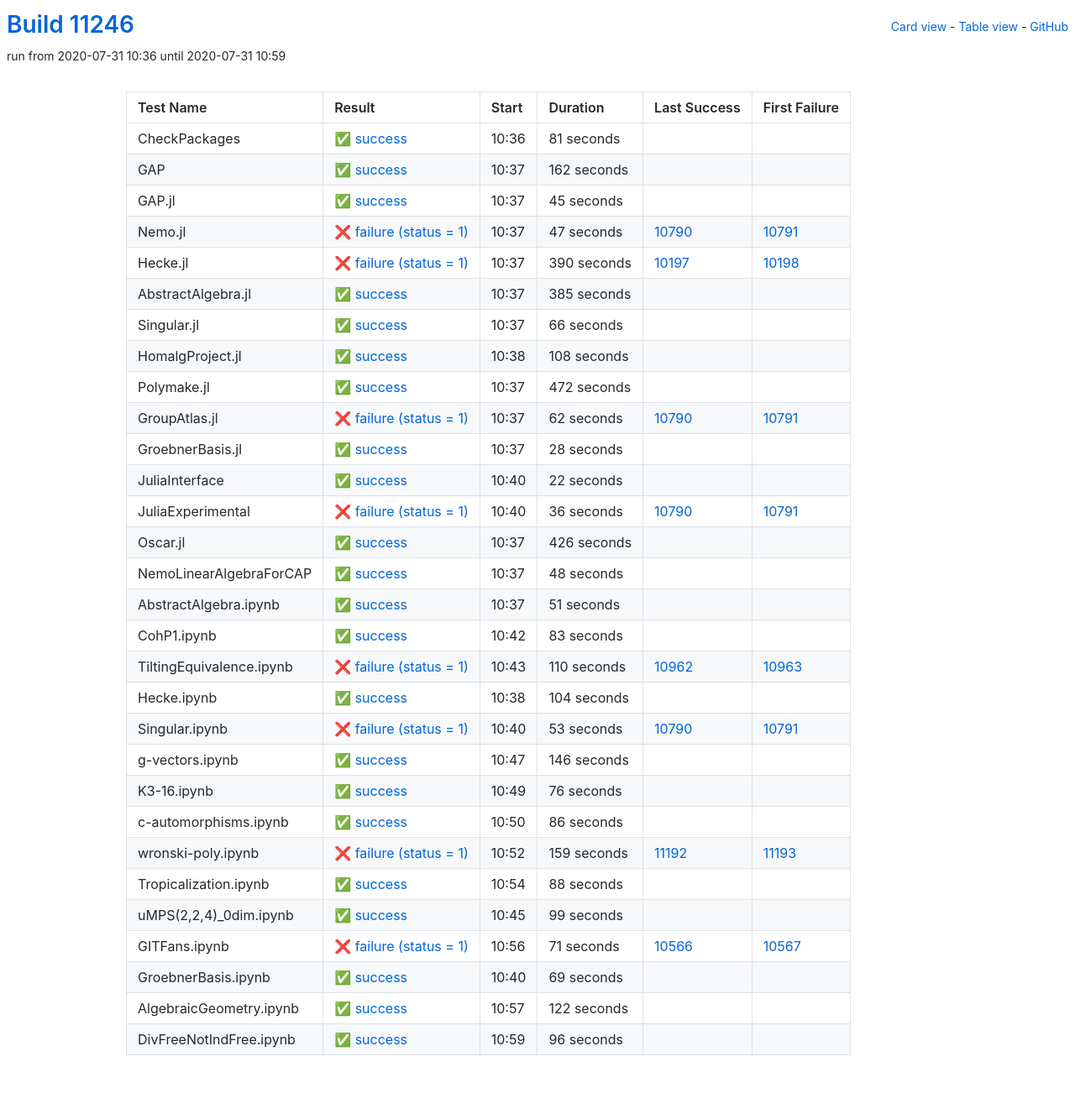
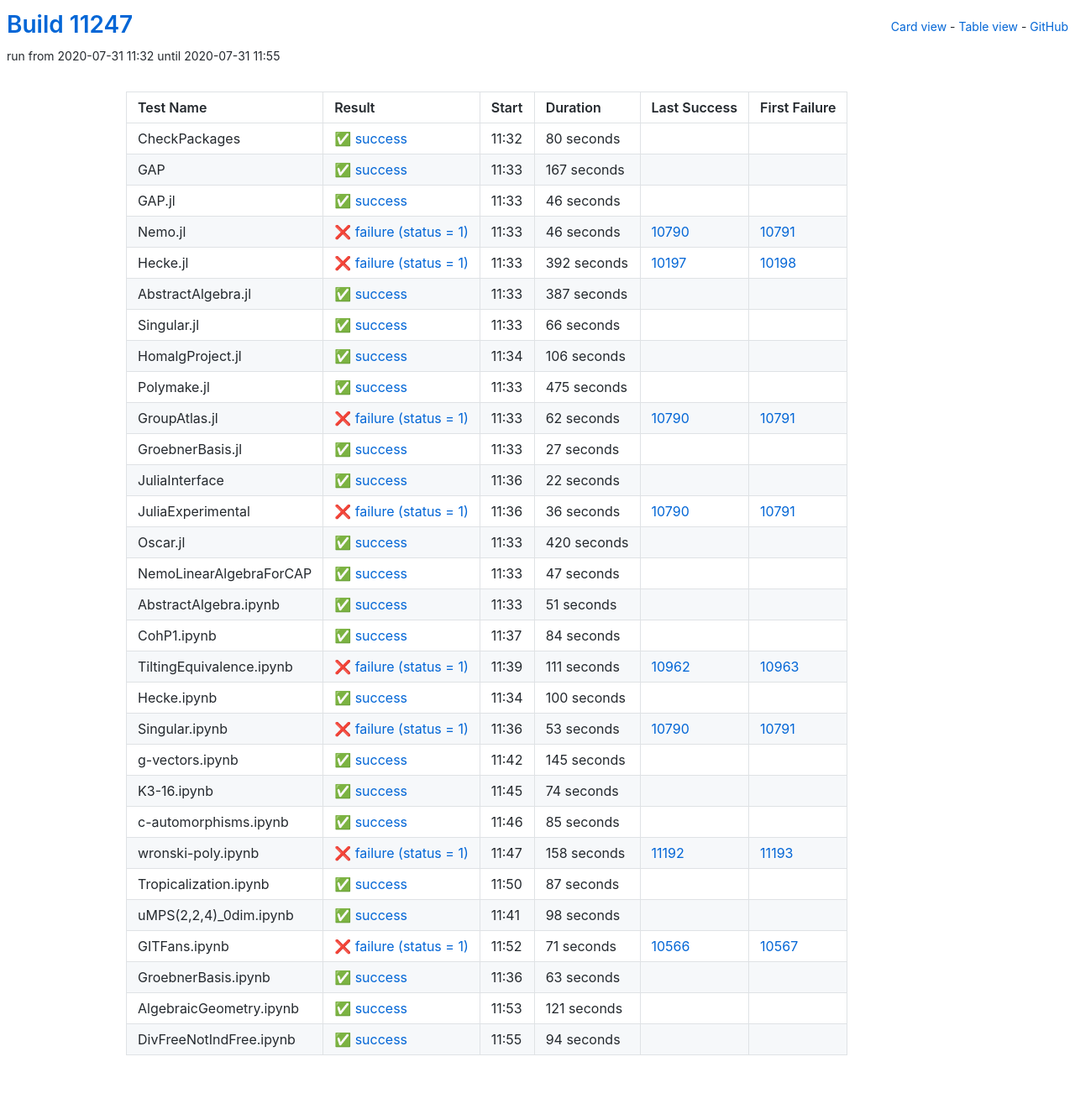
Before and after one commit to oscar-system/oscar-ci-status, a Jekyll site: the page built from table.html, in a window 1280 px wide. Shown: the whole page at 84% size. Built offline with Jekyll 4.4.1, drawn with Linux system fonts in a browser that asks for light colours.

Commit message:
Build #11247

```diff
--- a/_data/ci.yml
+++ b/_data/ci.yml
@@ -1,6 +1,6 @@
 ---
-build: 11246
-build_url: https://oscarci.mathematik.uni-kl.de/job/oscar/11246/
+build: 11247
+build_url: https://oscarci.mathematik.uni-kl.de/job/oscar/11247/
 job: oscar
 organization: oscar-system
 repo: oscar-ci-status
@@ -8,80 +8,80 @@
 tests:
 - name: CheckPackages
   id: checkpackages
-  log: https://oscarci.mathematik.uni-kl.de/job/oscar/11246/artifact/logs/build-11246/CheckPackages.log
-  start: 2020-07-31 10:36
+  log: https://oscarci.mathematik.uni-kl.de/job/oscar/11247/artifact/logs/build-11247/CheckPackages.log
+  start: 2020-07-31 11:32
   success: true
   exitcode: 0
   status: success
-  duration: 81
+  duration: 80
   last_success: false
   last_success_url:
   first_failure: false
   first_failure_url:
 - name: GAP
   id: gap
-  log: https://oscarci.mathematik.uni-kl.de/job/oscar/11246/artifact/logs/build-11246/GAP.log
-  start: 2020-07-31 10:37
+  log: https://oscarci.mathematik.uni-kl.de/job/oscar/11247/artifact/logs/build-11247/GAP.log
+  start: 2020-07-31 11:33
   success: true
   exitcode: 0
   status: success
-  duration: 162
+  duration: 167
   last_success: false
   last_success_url:
   first_failure: false
   first_failure_url:
 - name: GAP.jl
   id: gap-jl
-  log: https://oscarci.mathematik.uni-kl.de/job/oscar/11246/artifact/logs/build-11246/GAP.jl.log
-  start: 2020-07-31 10:37
+  log: https://oscarci.mathematik.uni-kl.de/job/oscar/11247/artifact/logs/build-11247/GAP.jl.log
+  start: 2020-07-31 11:33
   success: true
   exitcode: 0
   status: success
-  duration: 45
+  duration: 46
   last_success: false
   last_success_url:
   first_failure: false
   first_failure_url:
 - name: Nemo.jl
   id: nemo-jl
-  log: https://oscarci.mathematik.uni-kl.de/job/oscar/11246/artifact/logs/build-11246/Nemo.jl.log
-  start: 2020-07-31 10:37
+  log: https://oscarci.mathematik.uni-kl.de/job/oscar/11247/artifact/logs/build-11247/Nemo.jl.log
+  start: 2020-07-31 11:33
   success: false
   exitcode: 1
   status: failure
-  duration: 47
+  duration: 46
   last_success: 10790
   last_success_url: https://oscarci.mathematik.uni-kl.de/job/oscar/10790/
   first_failure: 10791
   first_failure_url: https://oscarci.mathematik.uni-kl.de/job/oscar/10791/
 - name: Hecke.jl
   id: hecke-jl
-  log: https://oscarci.mathematik.uni-kl.de/job/oscar/11246/artifact/logs/build-11246/Hecke.jl.log
-  start: 2020-07-31 10:37
+  log: https://oscarci.mathematik.uni-kl.de/job/oscar/11247/artifact/logs/build-11247/Hecke.jl.log
+  start: 2020-07-31 11:33
   success: false
   exitcode: 1
   status: failure
-  duration: 390
+  duration: 392
   last_success: 10197
   last_success_url: https://oscarci.mathematik.uni-kl.de/job/oscar/10197/
   first_failure: 10198
   first_failure_url: https://oscarci.mathematik.uni-kl.de/job/oscar/10198/
 - name: AbstractAlgebra.jl
   id: abstractalgebra-jl
-  log: https://oscarci.mathematik.uni-kl.de/job/oscar/11246/artifact/logs/build-11246/AbstractAlgebra.jl.log
-  start: 2020-07-31 10:37
+  log: https://oscarci.mathematik.uni-kl.de/job/oscar/11247/artifact/logs/build-11247/AbstractAlgebra.jl.log
+  start: 2020-07-31 11:33
   success: true
   exitcode: 0
   status: success
-  duration: 385
+  duration: 387
   last_success: false
   last_success_url:
   first_failure: false
   first_failure_url:
 - name: Singular.jl
   id: singular-jl
-  log: https://oscarci.mathematik.uni-kl.de/job/oscar/11246/artifact/logs/build-11246/Singular.jl.log
-  start: 2020-07-31 10:37
+  log: https://oscarci.mathematik.uni-kl.de/job/oscar/11247/artifact/logs/build-11247/Singular.jl.log
+  start: 2020-07-31 11:33
   success: true
   exitcode: 0
   status: success
@@ -92,32 +92,32 @@
   first_failure_url:
 - name: HomalgProject.jl
   id: homalgproject-jl
-  log: https://oscarci.mathematik.uni-kl.de/job/oscar/11246/artifact/logs/build-11246/HomalgProject.jl.log
-  start: 2020-07-31 10:38
+  log: https://oscarci.mathematik.uni-kl.de/job/oscar/11247/artifact/logs/build-11247/HomalgProject.jl.log
+  start: 2020-07-31 11:34
   success: true
   exitcode: 0
   status: success
-  duration: 108
+  duration: 106
   last_success: false
   last_success_url:
   first_failure: false
   first_failure_url:
 - name: Polymake.jl
   id: polymake-jl
-  log: https://oscarci.mathematik.uni-kl.de/job/oscar/11246/artifact/logs/build-11246/Polymake.jl.log
-  start: 2020-07-31 10:37
+  log: https://oscarci.mathematik.uni-kl.de/job/oscar/11247/artifact/logs/build-11247/Polymake.jl.log
+  start: 2020-07-31 11:33
   success: true
   exitcode: 0
   status: success
-  duration: 472
+  duration: 475
   last_success: false
   last_success_url:
   first_failure: false
   first_failure_url:
 - name: GroupAtlas.jl
   id: groupatlas-jl
-  log: https://oscarci.mathematik.uni-kl.de/job/oscar/11246/artifact/logs/build-11246/GroupAtlas.jl.log
-  start: 2020-07-31 10:37
+  log: https://oscarci.mathematik.uni-kl.de/job/oscar/11247/artifact/logs/build-11247/GroupAtlas.jl.log
+  start: 2020-07-31 11:33
   success: false
   exitcode: 1
   status: failure
@@ -128,20 +128,20 @@
   first_failure_url: https://oscarci.mathematik.uni-kl.de/job/oscar/10791/
 - name: GroebnerBasis.jl
   id: groebnerbasis-jl
-  log: https://oscarci.mathematik.uni-kl.de/job/oscar/11246/artifact/logs/build-11246/GroebnerBasis.jl.log
-  start: 2020-07-31 10:37
+  log: https://oscarci.mathematik.uni-kl.de/job/oscar/11247/artifact/logs/build-11247/GroebnerBasis.jl.log
+  start: 2020-07-31 11:33
   success: true
   exitcode: 0
   status: success
-  duration: 28
+  duration: 27
   last_success: false
   last_success_url:
   first_failure: false
   first_failure_url:
 - name: JuliaInterface
   id: juliainterface
-  log: https://oscarci.mathematik.uni-kl.de/job/oscar/11246/artifact/logs/build-11246/JuliaInterface.log
-  start: 2020-07-31 10:40
+  log: https://oscarci.mathematik.uni-kl.de/job/oscar/11247/artifact/logs/build-11247/JuliaInterface.log
+  start: 2020-07-31 11:36
   success: true
   exitcode: 0
   status: success
@@ -152,8 +152,8 @@
   first_failure_url:
 - name: JuliaExperimental
   id: juliaexperimental
-  log: https://oscarci.mathematik.uni-kl.de/job/oscar/11246/artifact/logs/build-11246/JuliaExperimental.log
-  start: 2020-07-31 10:40
+  log: https://oscarci.mathematik.uni-kl.de/job/oscar/11247/artifact/logs/build-11247/JuliaExperimental.log
+  start: 2020-07-31 11:36
   success: false
   exitcode: 1
   status: failure
@@ -164,32 +164,32 @@
   first_failure_url: https://oscarci.mathematik.uni-kl.de/job/oscar/10791/
 - name: Oscar.jl
   id: oscar-jl
-  log: https://oscarci.mathematik.uni-kl.de/job/oscar/11246/artifact/logs/build-11246/Oscar.jl.log
-  start: 2020-07-31 10:37
+  log: https://oscarci.mathematik.uni-kl.de/job/oscar/11247/artifact/logs/build-11247/Oscar.jl.log
+  start: 2020-07-31 11:33
   success: true
   exitcode: 0
   status: success
-  duration: 426
+  duration: 420
   last_success: false
   last_success_url:
   first_failure: false
   first_failure_url:
 - name: NemoLinearAlgebraForCAP
   id: nemolinearalgebraforcap
-  log: https://oscarci.mathematik.uni-kl.de/job/oscar/11246/artifact/logs/build-11246/NemoLinearAlgebraForCAP.log
-  start: 2020-07-31 10:37
+  log: https://oscarci.mathematik.uni-kl.de/job/oscar/11247/artifact/logs/build-11247/NemoLinearAlgebraForCAP.log
+  start: 2020-07-31 11:33
   success: true
   exitcode: 0
   status: success
-  duration: 48
+  duration: 47
   last_success: false
   last_success_url:
   first_failure: false
   first_failure_url:
 - name: AbstractAlgebra.ipynb
   id: abstractalgebra-ipynb
-  log: https://oscarci.mathematik.uni-kl.de/job/oscar/11246/artifact/logs/build-11246/AbstractAlgebra.ipynb.log
-  start: 2020-07-31 10:37
+  log: https://oscarci.mathematik.uni-kl.de/job/oscar/11247/artifact/logs/build-11247/AbstractAlgebra.ipynb.log
+  start: 2020-07-31 11:33
   success: true
   exitcode: 0
   status: success
@@ -200,44 +200,44 @@
   first_failure_url:
 - name: CohP1.ipynb
   id: cohp1-ipynb
-  log: https://oscarci.mathematik.uni-kl.de/job/oscar/11246/artifact/logs/build-11246/CohP1.ipynb.log
-  start: 2020-07-31 10:42
+  log: https://oscarci.mathematik.uni-kl.de/job/oscar/11247/artifact/logs/build-11247/CohP1.ipynb.log
+  start: 2020-07-31 11:37
   success: true
   exitcode: 0
   status: success
-  duration: 83
+  duration: 84
   last_success: false
   last_success_url:
   first_failure: false
   first_failure_url:
 - name: TiltingEquivalence.ipynb
   id: tiltingequivalence-ipynb
-  log: https://oscarci.mathematik.uni-kl.de/job/oscar/11246/artifact/logs/build-11246/TiltingEquivalence.ipynb.log
-  start: 2020-07-31 10:43
+  log: https://oscarci.mathematik.uni-kl.de/job/oscar/11247/artifact/logs/build-11247/TiltingEquivalence.ipynb.log
+  start: 2020-07-31 11:39
   success: false
   exitcode: 1
   status: failure
-  duration: 110
+  duration: 111
   last_success: 10962
   last_success_url: https://oscarci.mathematik.uni-kl.de/job/oscar/10962/
   first_failure: 10963
   first_failure_url: https://oscarci.mathematik.uni-kl.de/job/oscar/10963/
 - name: Hecke.ipynb
   id: hecke-ipynb
-  log: https://oscarci.mathematik.uni-kl.de/job/oscar/11246/artifact/logs/build-11246/Hecke.ipynb.log
-  start: 2020-07-31 10:38
+  log: https://oscarci.mathematik.uni-kl.de/job/oscar/11247/artifact/logs/build-11247/Hecke.ipynb.log
+  start: 2020-07-31 11:34
   success: true
   exitcode: 0
   status: success
-  duration: 104
+  duration: 100
   last_success: false
   last_success_url:
   first_failure: false
   first_failure_url:
 - name: Singular.ipynb
   id: singular-ipynb
-  log: https://oscarci.mathematik.uni-kl.de/job/oscar/11246/artifact/logs/build-11246/Singular.ipynb.log
-  start: 2020-07-31 10:40
+  log: https://oscarci.mathematik.uni-kl.de/job/oscar/11247/artifact/logs/build-11247/Singular.ipynb.log
+  start: 2020-07-31 11:36
   success: false
   exitcode: 1
   status: failure
@@ -248,80 +248,80 @@
   first_failure_url: https://oscarci.mathematik.uni-kl.de/job/oscar/10791/
 - name: g-vectors.ipynb
   id: g-vectors-ipynb
-  log: https://oscarci.mathematik.uni-kl.de/job/oscar/11246/artifact/logs/build-11246/g-vectors.ipynb.log
-  start: 2020-07-31 10:47
+  log: https://oscarci.mathematik.uni-kl.de/job/oscar/11247/artifact/logs/build-11247/g-vectors.ipynb.log
+  start: 2020-07-31 11:42
   success: true
   exitcode: 0
   status: success
-  duration: 146
+  duration: 145
   last_success: false
   last_success_url:
   first_failure: false
   first_failure_url:
 - name: K3-16.ipynb
   id: k3-16-ipynb
-  log: https://oscarci.mathematik.uni-kl.de/job/oscar/11246/artifact/logs/build-11246/K3-16.ipynb.log
-  start: 2020-07-31 10:49
+  log: https://oscarci.mathematik.uni-kl.de/job/oscar/11247/artifact/logs/build-11247/K3-16.ipynb.log
+  start: 2020-07-31 11:45
   success: true
   exitcode: 0
   status: success
-  duration: 76
+  duration: 74
   last_success: false
   last_success_url:
   first_failure: false
   first_failure_url:
 - name: c-automorphisms.ipynb
   id: c-automorphisms-ipynb
-  log: https://oscarci.mathematik.uni-kl.de/job/oscar/11246/artifact/logs/build-11246/c-automorphisms.ipynb.log
-  start: 2020-07-31 10:50
+  log: https://oscarci.mathematik.uni-kl.de/job/oscar/11247/artifact/logs/build-11247/c-automorphisms.ipynb.log
+  start: 2020-07-31 11:46
   success: true
   exitcode: 0
   status: success
-  duration: 86
+  duration: 85
   last_success: false
   last_success_url:
   first_failure: false
   first_failure_url:
 - name: wronski-poly.ipynb
   id: wronski-poly-ipynb
-  log: https://oscarci.mathematik.uni-kl.de/job/oscar/11246/artifact/logs/build-11246/wronski-poly.ipynb.log
-  start: 2020-07-31 10:52
+  log: https://oscarci.mathematik.uni-kl.de/job/oscar/11247/artifact/logs/build-11247/wronski-poly.ipynb.log
+  start: 2020-07-31 11:47
   success: false
   exitcode: 1
   status: failure
-  duration: 159
+  duration: 158
   last_success: 11192
   last_success_url: https://oscarci.mathematik.uni-kl.de/job/oscar/11192/
   first_failure: 11193
   first_failure_url: https://oscarci.mathematik.uni-kl.de/job/oscar/11193/
 - name: Tropicalization.ipynb
   id: tropicalization-ipynb
-  log: https://oscarci.mathematik.uni-kl.de/job/oscar/11246/artifact/logs/build-11246/Tropicalization.ipynb.log
-  start: 2020-07-31 10:54
+  log: https://oscarci.mathematik.uni-kl.de/job/oscar/11247/artifact/logs/build-11247/Tropicalization.ipynb.log
+  start: 2020-07-31 11:50
   success: true
   exitcode: 0
   status: success
-  duration: 88
+  duration: 87
   last_success: false
   last_success_url:
   first_failure: false
   first_failure_url:
 - name: uMPS(2,2,4)_0dim.ipynb
   id: umps-2-2-4-0dim-ipynb
-  log: https://oscarci.mathematik.uni-kl.de/job/oscar/11246/artifact/logs/build-11246/uMPS-2-2-4-_0dim.ipynb.log
-  start: 2020-07-31 10:45
+  log: https://oscarci.mathematik.uni-kl.de/job/oscar/11247/artifact/logs/build-11247/uMPS-2-2-4-_0dim.ipynb.log
+  start: 2020-07-31 11:41
   success: true
   exitcode: 0
   status: success
-  duration: 99
+  duration: 98
   last_success: false
   last_success_url:
   first_failure: false
   first_failure_url:
 - name: GITFans.ipynb
   id: gitfans-ipynb
-  log: https://oscarci.mathematik.uni-kl.de/job/oscar/11246/artifact/logs/build-11246/GITFans.ipynb.log
-  start: 2020-07-31 10:56
+  log: https://oscarci.mathematik.uni-kl.de/job/oscar/11247/artifact/logs/build-11247/GITFans.ipynb.log
+  start: 2020-07-31 11:52
   success: false
   exitcode: 1
   status: failure
@@ -332,36 +332,36 @@
   first_failure_url: https://oscarci.mathematik.uni-kl.de/job/oscar/10567/
 - name: GroebnerBasis.ipynb
   id: groebnerbasis-ipynb
-  log: https://oscarci.mathematik.uni-kl.de/job/oscar/11246/artifact/logs/build-11246/GroebnerBasis.ipynb.log
-  start: 2020-07-31 10:40
+  log: https://oscarci.mathematik.uni-kl.de/job/oscar/11247/artifact/logs/build-11247/GroebnerBasis.ipynb.log
+  start: 2020-07-31 11:36
   success: true
   exitcode: 0
   status: success
-  duration: 69
+  duration: 63
   last_success: false
   last_success_url:
   first_failure: false
   first_failure_url:
 - name: AlgebraicGeometry.ipynb
   id: algebraicgeometry-ipynb
-  log: https://oscarci.mathematik.uni-kl.de/job/oscar/11246/artifact/logs/build-11246/AlgebraicGeometry.ipynb.log
-  start: 2020-07-31 10:57
+  log: https://oscarci.mathematik.uni-kl.de/job/oscar/11247/artifact/logs/build-11247/AlgebraicGeometry.ipynb.log
+  start: 2020-07-31 11:53
   success: true
   exitcode: 0
   status: success
-  duration: 122
+  duration: 121
   last_success: false
   last_success_url:
   first_failure: false
   first_failure_url:
 - name: DivFreeNotIndFree.ipynb
   id: divfreenotindfree-ipynb
-  log: https://oscarci.mathematik.uni-kl.de/job/oscar/11246/artifact/logs/build-11246/DivFreeNotIndFree.ipynb.log
-  start: 2020-07-31 10:59
+  log: https://oscarci.mathematik.uni-kl.de/job/oscar/11247/artifact/logs/build-11247/DivFreeNotIndFree.ipynb.log
+  start: 2020-07-31 11:55
   success: true
   exitcode: 0
   status: success
-  duration: 96
+  duration: 94
   last_success: false
   last_success_url:
   first_failure: false
```
Also changed, not shown: README.md.
